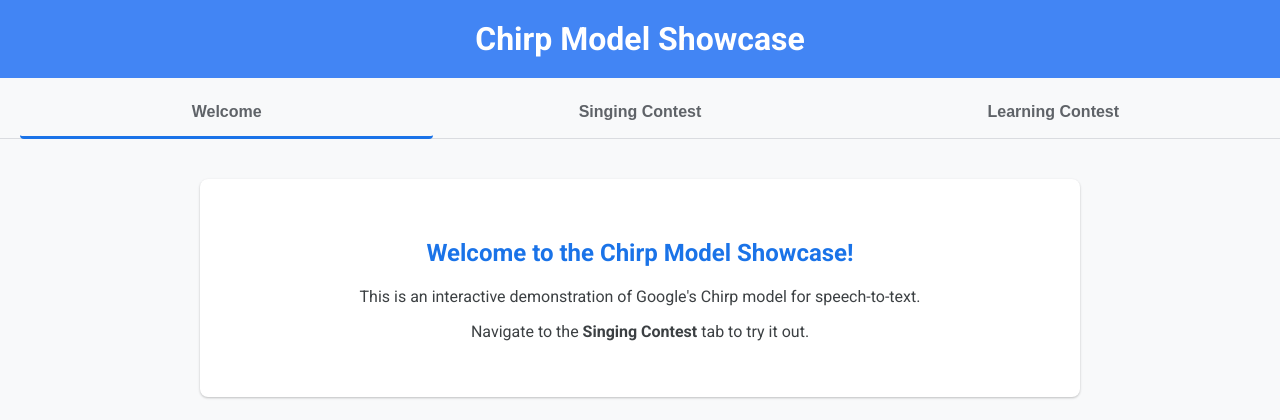
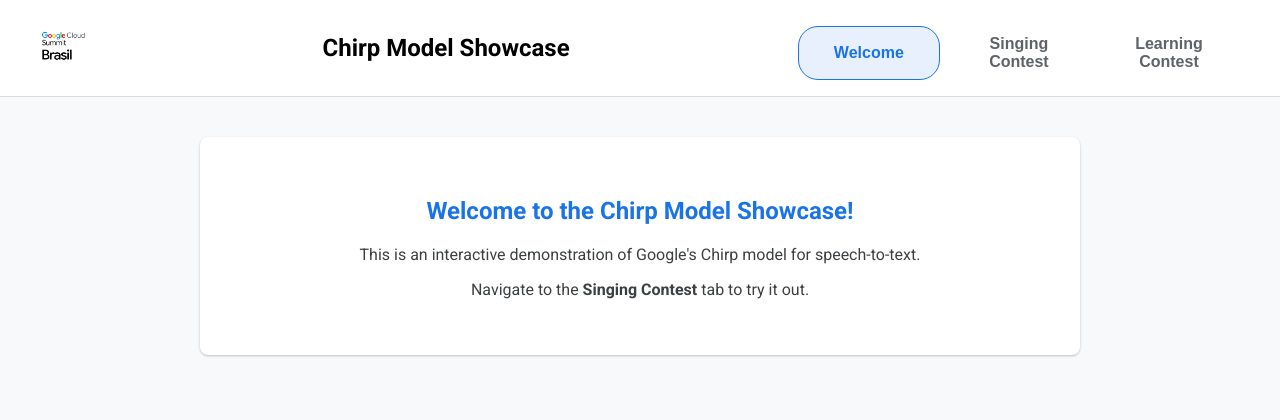
Before and after one commit to rickygodoy/chirp-demo, a Flask app: page / in a window 1280 px wide. Shown: the top 420 px of the page. Run offline with Flask 3, Linux system fonts and the light colour scheme.

Commit message:
update layout

```diff
--- a/front/static/style.css
+++ b/front/static/style.css
@@ -26,44 +26,59 @@ body {
 }
 
 header {
-  background-color: #4285f4;
-  color: white;
-  padding: 20px;
-  display: flex;
-  justify-content: center;
-  align-items: center;
-}
-
-/* Tab Navigation */
-.tab-navigation {
-  display: flex;
-  justify-content: center;
-  background-color: #f8f9fa;
-  padding: 0 20px;
+  background-color: white;
+  color: black;
+  padding: 1rem 0;
   border-bottom: 1px solid #dadce0;
 }
 
+.header-container {
+  display: flex;
+  align-items: center;
+  justify-content: space-between;
+  max-width: 1200px;
+  margin: 0 auto;
+  padding: 0 20px;
+  gap: 20px;
+}
+
+.logo img {
+  height: 32px;
+  margin-right: 16px;
+}
+
+header h1 {
+  font-size: 1.5rem;
+  margin: 0;
+  margin-left: -10px;
+}
+
+.header-nav {
+  display: flex;
+}
+
 .tab-link {
-  padding: 15px 25px;
+  padding: 8px 16px;
   cursor: pointer;
-  border: none;
+  border: 1px solid transparent;
   background-color: transparent;
-  font-size: 16px;
+  font-size: 1rem;
   font-weight: 700;
   color: #5f6368;
-  border-bottom: 3px solid transparent;
-  margin-bottom: -1px; /* Overlap the container's border */
-  transition:
-    color 0.2s,
-    border-color 0.2s;
+  border-radius: 20px;
+  margin-left: 8px;
+  transition: all 0.2s ease-in-out;
 }
 
 .tab-link:hover {
+  background-color: #f1f3f4;
   color: #3c4043;
 }
 
 .tab-link.active {
-  border-bottom-color: #1a73e8;
+  background-color: #e8f0fe;
+  color: #1a73e8;
+  border-color: #1a73e8;
 }
 
 /* Tab Content Panes */
--- a/front/templates/index.html
+++ b/front/templates/index.html
@@ -15,10 +15,12 @@
   </head>
   <body>
     <header>
+      <div class="header-container">
+        <div class="logo">
+          <img src="{{ url_for('static', filename='logo.png') }}" alt="Logo">
+        </div>
         <h1>Chirp Model Showcase</h1>
-    </header>
-
-    <nav class="tab-navigation">
+        <nav class="header-nav">
           <button class="tab-link active" data-tab="welcome">Welcome</button>
           <button class="tab-link" data-tab="singing-contest">
             Singing Contest
@@ -27,6 +29,8 @@
             Learning Contest
           </button>
         </nav>
+      </div>
+    </header>
 
     <main class="main-content">
       <div id="welcome" class="tab-pane active">
```
Also changed, not shown: front/static/logo.png (added). Lines whose indentation alone changed are shown as unchanged.
